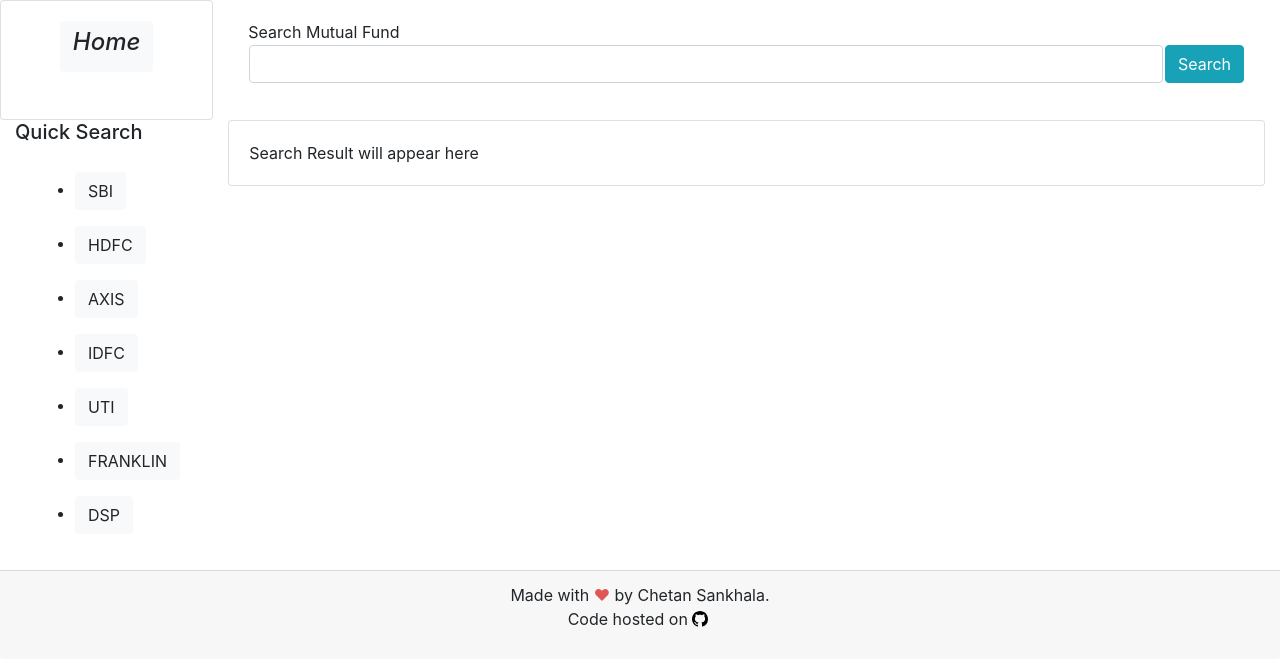
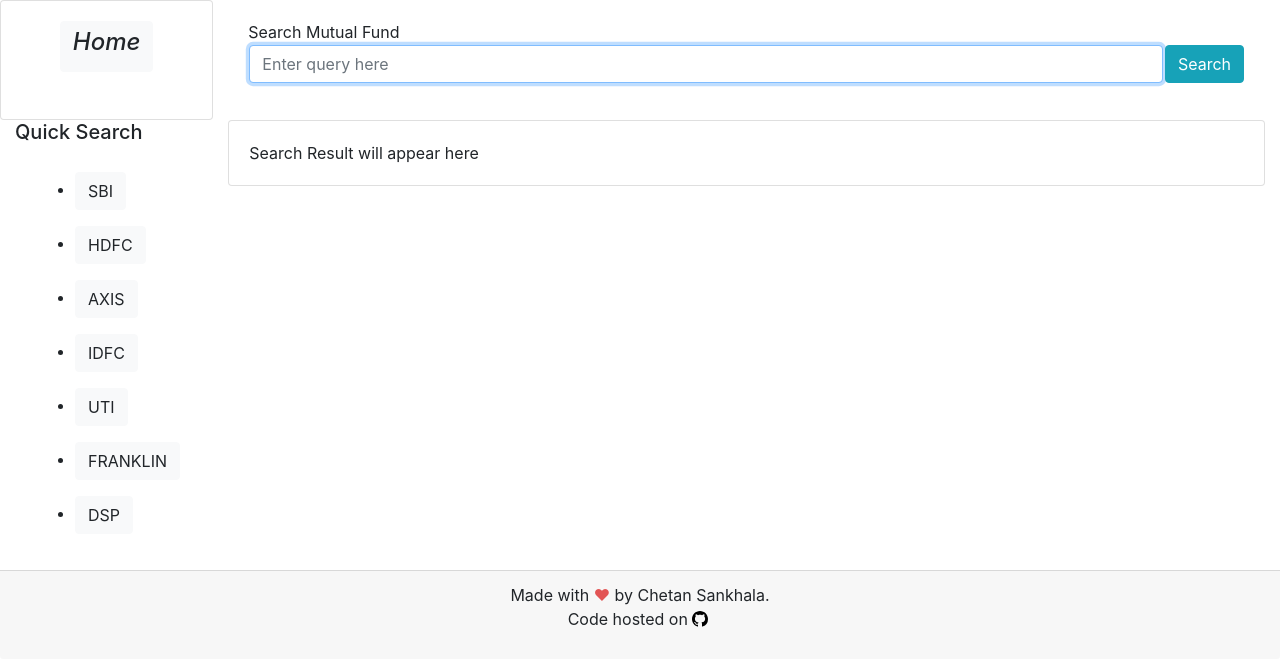
Before and after one commit to csankhala/Mutual-Fund-Search, an Angular app: page /search in a window 1280 px wide. Shown: the top 666 px of the page. Built offline with nearby package versions, Linux system fonts and the light colour scheme.

Commit message:
added initial focus on search text

```diff
--- a/src/app/search/search.component.html
+++ b/src/app/search/search.component.html
@@ -7,7 +7,8 @@
       <tr>
         <td width="100%">
           <div class="form-group">
-            <input class="form-control" type="text" id="searchTerm" name="searchTerm" ng-required="true" #searchTerm (keydown.enter)="submitQuery(searchTerm.value)"/>
+            <input autofocus placeholder="Enter query here" class="form-control" type="text" id="searchTerm" name="searchTerm" #searchTerm (keydown.enter)="submitQuery(searchTerm.value)"/>
+            {{searchTerm.focus()}}
           </div>
         </td>
         <td>
```
